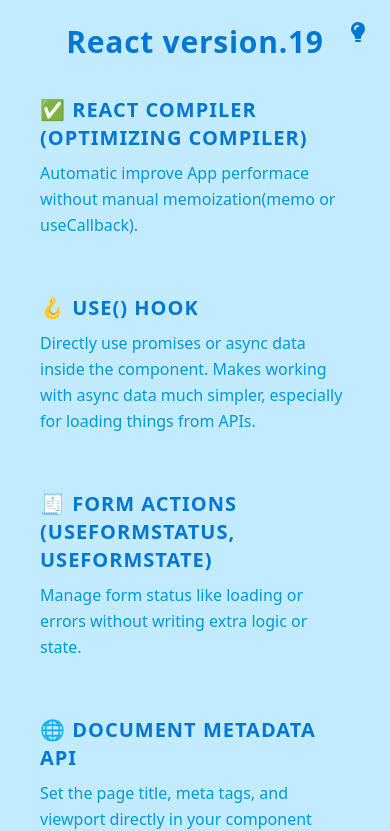
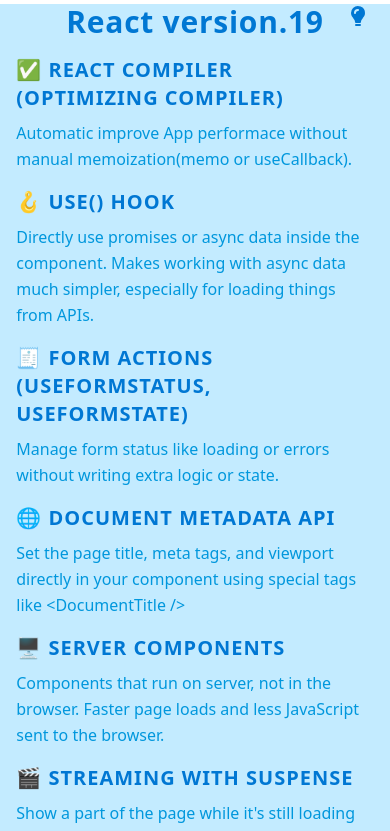
Before and after one commit to myselfShafi/React_v19_features, a React (Vite) app: page / in a window 390 px wide. Shown: the top 831 px of the page. Built offline with nearby package versions, Linux system fonts and the light colour scheme; a web font is replaced by a local one.

Commit message:
initial motion setup

```diff
--- a/src/App.tsx
+++ b/src/App.tsx
@@ -6,7 +6,7 @@
 function App() {
   const [featIndex, setFeatIndex] = useState<number | null>(null);
   return (
-    <div className="relative p-5 min-h-screen bg-aqua-200 dark:bg-aqua-700">
+    <div className="relative sm:p-5 min-h-screen bg-aqua-200 dark:bg-aqua-700">
       <ThemeButton />
       <h1 className="text-center text-aqua-700 dark:text-aqua-100 tracking-wide">React version.19</h1>
       <div className="grid grid-flow-row grid-cols-1 sm:grid-cols-2 md:grid-cols-3 lg:grid-cols-4 gap-4">
@@ -19,12 +19,6 @@
                 onClick={() => setFeatIndex(prev => (prev === index ? null : index))}
                 isExpanded={featIndex === index && !!feature.element}
               />
-              {/* {
-                featIndex === index && feature.element &&
-                <motion.div className="col-span-full">
-                  <ContentCard content="aasdsa" />
-                </motion.div>
-              } */}
             </Fragment>)
         }
       </div>
--- a/src/components/FeatureCard.tsx
+++ b/src/components/FeatureCard.tsx
@@ -1,6 +1,8 @@
+import { AnimatePresence, motion, type MotionProps } from 'motion/react';
 import { type HTMLAttributes, type JSX } from 'react';
+import ContentCard from './ContentCard';
 
-type FeatureCardProps = HTMLAttributes<HTMLDivElement> & {
+type FeatureCardProps = HTMLAttributes<HTMLDivElement> & MotionProps & {
     title: string;
     description: string;
     demo?: string;
@@ -9,17 +11,38 @@
 
 const FeatureCard = ({ title, description, demo, isExpanded = false, ...rest }: FeatureCardProps): JSX.Element => {
   return (
-    <div className={`w-full max-w-lg mx-auto text-aqua-700 dark:text-aqua-100 rounded-2xl shadow-aqua-300 dark:shadow-aqua-600 transition-all duration-300 ease-in-out p-5 space-y-5 hover:cursor-pointer ${isExpanded ? "shadow-xl col-span-full order-first" : "hover:shadow-xl"}`} {...rest}>
-      <div className="space-y-2">
-        <h3 className="uppercase tracking-wider">{title}</h3>
+    // <div className={`w-full max-w-lg mx-auto text-aqua-700 dark:text-aqua-100 rounded-2xl shadow-aqua-300 dark:shadow-aqua-600 transition-all duration-300 ease-in-out p-5 space-y-5 hover:cursor-pointer ${isExpanded ? "shadow-xl col-span-full order-first" : "hover:shadow-xl"}`} {...rest}>
+    //   <div className="space-y-2">
+    //     <h3 className="uppercase tracking-wider">{title}</h3>
+    //     <p className='text-aqua-600 dark:text-aqua-200'>{description}</p>
+    //   </div>
+    //   {demo && (
+    //     <div className="bg-slate-100 border border-slate-200 rounded-xl p-4 text-sm text-slate-700">
+    //       {demo}
+    //     </div>
+    //   )}
+    // </div>
+       <motion.div
+       layout
+       transition={{ layout: { duration: 1.0, type: 'spring' } }}
+       className={`w-full max-w-11/12 sm:max-w-4/5 mx-auto text-aqua-700 dark:text-aqua-100 rounded-2xl shadow-aqua-300 dark:shadow-aqua-600 transition-all duration-300 ease-in-out space-y-5 hover:cursor-pointer ${isExpanded ? "shadow-xl col-span-full order-first" : "hover:shadow-xl"}`} {...rest}>
+      <motion.div layout className="space-y-2">
+        <motion.h3 layout className="uppercase tracking-wider">{title}</motion.h3>
         <p className='text-aqua-600 dark:text-aqua-200'>{description}</p>
-      </div>
+      </motion.div>
       {demo && (
         <div className="bg-slate-100 border border-slate-200 rounded-xl p-4 text-sm text-slate-700">
           {demo}
         </div>
       )}
-    </div>
+      <AnimatePresence>
+      {isExpanded && (
+      <motion.div className="col-span-full">
+        <ContentCard content="aasdsa" />
+      </motion.div>
+      )}
+      </AnimatePresence>
+    </motion.div>
   )
 }
 
```
